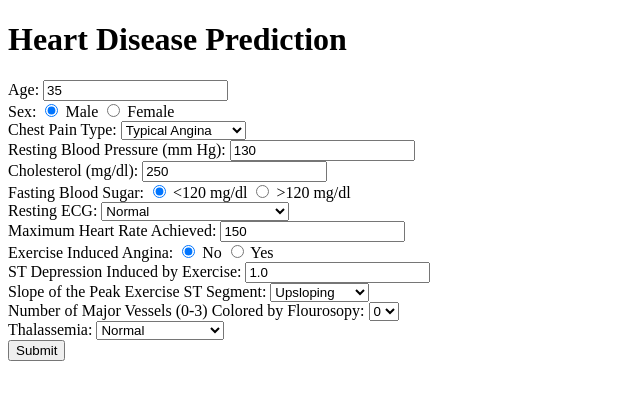
After one commit to cristianmontes143/CSC120_final_exam, a Flask app: page /heart-disease in a window 1280 px wide. The commit adds this page. Shown: the top 400 px of the page, without its empty margins (0-640 px from the left). Run offline with Flask 3, Linux system fonts and the light colour scheme.

Commit message:
heart disease UI

```diff
--- a/main.py
+++ b/main.py
@@ -1,6 +1,54 @@
-from website import create_web
+from website import create_web, render_template
+import pickle
+from flask import Flask, request, jsonify
+import numpy as np
+import tensorflow as tf
 
 web = create_web()
+
+heart_disease_model = tf.keras.models.load_model('Neural_Network.h5')
+@web.route('/heart-disease', methods=['GET', 'POST'])
+def heart_disease():
+    if request.method == 'POST':
+# Load the saved neural network model
+    # data = request.json
+
+
+        age = float(request.form['age'])
+        sex = float(request.form['sex'])
+        cp = float(request.form['cp'])
+        trtbps = float(request.form['trtbps'])
+        chol = float(request.form['chol'])
+        fbs = float(request.form['fbs'])
+        restecg = float(request.form['restecg'])
+        thalachh = float(request.form['thalachh'])
+        exng = float(request.form['exng'])
+        oldpeak = float(request.form['oldpeak'])
+        slp = float(request.form['slp'])
+        caa = float(request.form['caa'])
+        thall = float(request.form['thall'])
+
+
+        # Preprocess the input values
+        data = np.array([[age, sex, cp, trtbps, chol, fbs, restecg, thalachh, exng, oldpeak, slp, caa, thall]])
+        output = heart_disease_model.predict(data)[0][0]
+
+        # Return the prediction as a JSON response
+        if output < 0.5:
+            prediction = 'low risk of heart disease'
+        else:
+            prediction = 'high risk of heart disease'
+
+
+        return render_template("result_heart_disease.html", result=prediction)
+
+    # # Make the prediction using the loaded model
+    # output = model.predict(input_values)[0][0]
+
+
+    return render_template("Neural_network.html")
+
+
 
 if __name__ == '__main__':
 
--- a/website/__init__.py
+++ b/website/__init__.py
@@ -1,4 +1,5 @@
-from flask import Flask
+from flask import Flask, render_template
+import pickle
 
 def create_web():
     web = Flask(__name__)
@@ -9,5 +10,4 @@ def create_web():
 
     web.register_blueprint(views, url_prefix='/')
     web.register_blueprint(auth, url_prefix='/')
-
     return web
--- /dev/null
+++ b/website/templates/Neural_network.html
@@ -0,0 +1,112 @@
+<!DOCTYPE html>
+<html>
+<head>
+  <title>Heart Disease Prediction</title>
+</head>
+<body>
+  <h1>Heart Disease Prediction</h1>
+
+  <form action="" method="post">
+
+    <div>
+      <label for="age">Age:</label>
+      <input type="number" id="age" value="35" name="age">
+    </div>
+
+    <div>
+      <label>Sex:</label>
+      <input type="radio" name="sex" value="1" checked>
+      <label for="male">Male</label>
+      <input type="radio" name="sex" value="0">
+      <label for="female">Female</label>
+    </div>
+
+    <div>
+      <label for="cp">Chest Pain Type:</label>
+      <select id="cp" name="cp">
+        <option value="0">Typical Angina</option>
+        <option value="1">Atypical Angina</option>
+        <option value="2">Non-anginal Pain</option>
+        <option value="3">Asymptomatic</option>
+      </select>
+    </div>
+
+    <div>
+      <label for="trtbps">Resting Blood Pressure (mm Hg):</label>
+      <input type="number" id="trtbps" value="130" name="trtbps">
+    </div>
+
+    <div>
+      <label for="chol">Cholesterol (mg/dl):</label>
+      <input type="number" id="chol" value="250" name="chol">
+    </div>
+
+    <div>
+      <label>Fasting Blood Sugar:</label>
+      <input type="radio" name="fbs" value="0" checked>
+      <label for="fbs_low">&lt;120 mg/dl</label>
+      <input type="radio" name="fbs" value="1">
+      <label for="fbs_high">&gt;120 mg/dl</label>
+    </div>
+
+    <div>
+      <label for="restecg">Resting ECG:</label>
+      <select id="restecg" name="restecg">
+        <option value="0">Normal</option>
+        <option value="1">ST-T Wave Abnormality</option>
+        <option value="2">Left Ventricular Hypertrophy</option>
+      </select>
+    </div>
+
+    <div>
+      <label for="thalachh">Maximum Heart Rate Achieved:</label>
+      <input type="number" id="thalachh" value="150" name="thalachh">
+    </div>
+
+    <div>
+      <label>Exercise Induced Angina:</label>
+      <input type="radio" name="exng" value="0" checked>
+      <label for="exng_no">No</label>
+      <input type="radio" name="exng" value="1">
+      <label for="exng_yes">Yes</label>
+    </div>
+
+    <div>
+      <label for="oldpeak">ST Depression Induced by Exercise:</label>
+      <input type="number" id="oldpeak" value="1.0" step="0.1" name="oldpeak">
+    </div>
+
+    <div>
+      <label for="slp">Slope of the Peak Exercise ST Segment:</label>
+      <select id="slp" name="slp">
+        <option value="0">Upsloping</option>
+        <option value="1">Flat</option>
+        <option value="2">Downsloping</option>
+      </select>
+    </div>
+
+    <div>
+      <label for="caa">Number of Major Vessels (0-3) Colored by Flourosopy:</label>
+      <select id="caa" name="caa">
+        <option value="0">0</option>
+        <option value="1">1</option>
+        <option value="2">2</option>
+        <option value="3">3</option>
+      </select>
+    </div>
+
+    <div>
+      <label for="thall">Thalassemia:</label>
+      <select id="thall" name="thall">
+        <option value="1">Normal</option>
+        <option value="2">Fixed Defect</option>
+        <option value="3">Reversible Defect</option>
+      </select>
+    </div>
+
+    <button type="submit">Submit</button>
+
+  </form>
+
+</body>
+</html>
--- a/website/templates/base.html
+++ b/website/templates/base.html
@@ -79,7 +79,7 @@
             <section id="about" class="about" style="background-image: url('{{ url_for('static', filename='img/image_model/background.png') }}');">>
                 <div class="container" data-aos="fade-up" data-aos-delay="100">
                 <div class="row align-items-xl-center gy-5">
-                    <div class="col-xl-5 content">
+                    <div class="col-xl-4 content bg-danger">
                     <h2>What is Intelligent Systems?</h2>
                     <p>Intelligent systems refer to computer-based systems that can autonomously perform tasks that typically require human intelligence, such as perception, reasoning, learning, and decision-making. These systems often leverage techniques from artificial intelligence, machine learning, and other related fields to achieve their goals.</p>
                     <a href="{{ url_for('views.about') }}" class="read-more"><span>Read More</span><i class="bi bi-arrow-right"></i></a>
```
Also changed, not shown: website/templates/pages.html (+22 -15 lines), website/templates/result_heart_disease.html (added, +31 -0 lines), 2 other files.
